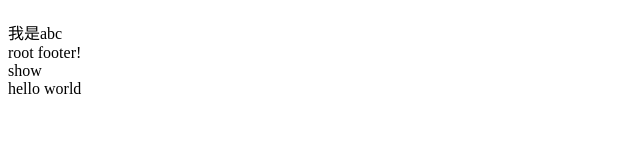
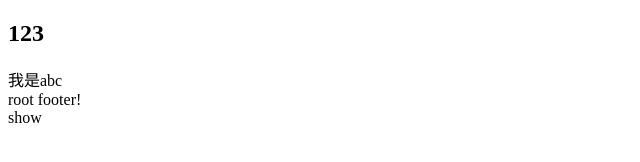
Before and after one commit to cool-yue/vueSourceLearning, a plain HTML site: page demo/scopedSlot/slot.html in a window 1280 px wide. Shown: the whole page, without its empty margins (0-640 px from the left). Drawn offline with nearby package versions, Linux system fonts and the light colour scheme.

Commit message:
vuelearning2018-12-29

```diff
--- a/demo/scopedSlot/demo.js
+++ b/demo/scopedSlot/demo.js
@@ -76,7 +76,7 @@ Vue.component("abc",{
 // with(this){return _l((items),function(key){return _c('div',[_c('h2',[_v(_s(key))]),_c('abc'),_c('div',[_v(_s(info))]),(show)?_c('div',[_v("show")]):_e()],1)})}
 
 app1 = new Vue({
-	template:"<div><h2>{{key}}</h2><abc></abc><div>{{info}}</div><div v-if='show'>show</div></div>",
+	template:"<div><h2>123</h2><abc></abc><div>{{info}}</div><div v-if='show'>show</div></div>",
 	data(){
 		return {
 			info:"root footer!",
--- a/demo/scopedSlot/slot.html
+++ b/demo/scopedSlot/slot.html
@@ -10,7 +10,6 @@
 
 <body>
     <div id="app"></div>
-    <div id="aaa"><div>hello world</div></div>
     <script src="https://cdn.jsdelivr.net/npm/vue@2.5.21/dist/vue.js"></script>
     <script src="demo.js"></script>
 </body>
--- a/vue/src/core/instance/render.js
+++ b/vue/src/core/instance/render.js
@@ -36,7 +36,7 @@ export function initRender (vm: Component) {
   // 静态树设置为null
   vm._vnode = null // the root of the child tree
   vm._staticTrees = null
-  // 拿到父亲vnode
+  // 拿到自定义的vnode对象(底层为非内建标签)
   const parentVnode = vm.$vnode = vm.$options._parentVnode // the placeholder node in parent tree
   // 拿到父亲的上下文环境,这个context就是父Vue实例
   // 由于子组件需要new,那么很多关键的东西都是需要父子之间建立关联的比如slot
```
Also changed, not shown: vue/src/core/vdom/patch.js (+22 -0 lines).
